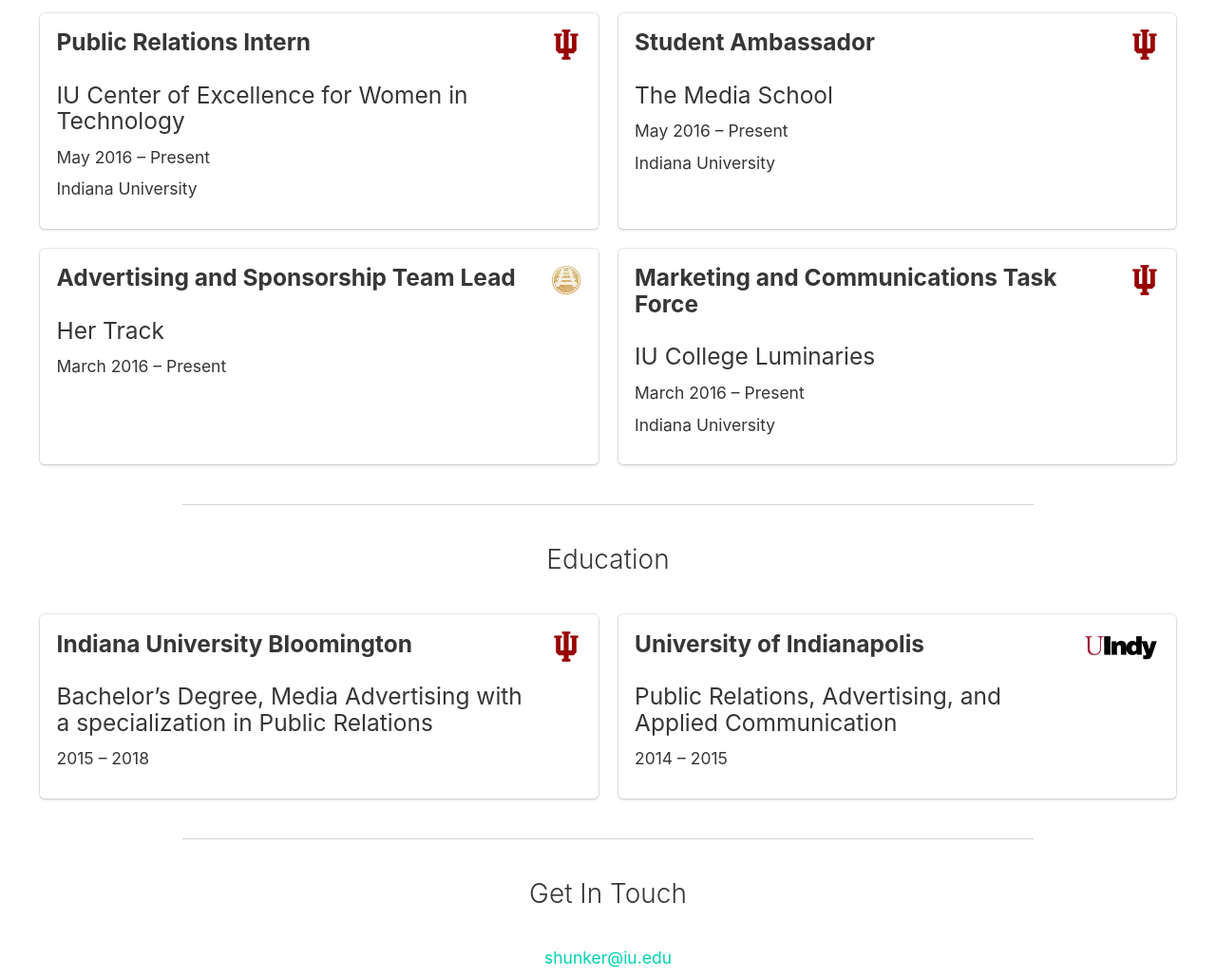
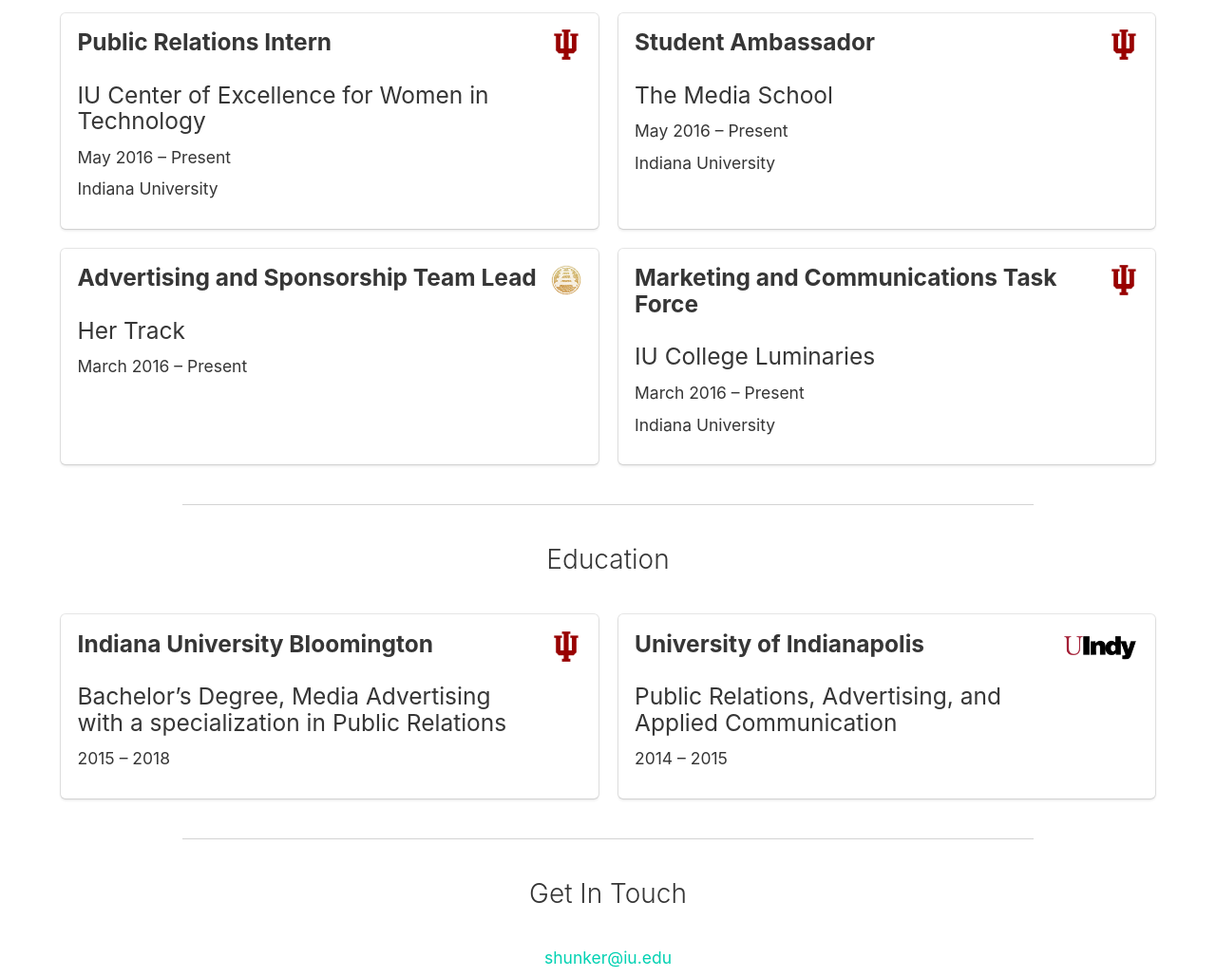
Before and after one commit to sarahhunker/sarahhunker.github.io, a plain HTML site: page index.html in a window 1280 px wide. Shown: the part 804-1833 px from the top of the page at 95% size. Drawn offline with Linux system fonts and the light colour scheme.

Commit message:
Actually fix padding

```diff
--- a/index.html
+++ b/index.html
@@ -51,7 +51,7 @@
     </div>
 
     <div class="hero-body">
-
+      <div class="container">
 	<div class="tile is-ancestor">
 	  <div class="tile is-parent">
 	    <div class="tile is-child box">
@@ -126,6 +126,8 @@
 	</div>
       </div>
 
+    </div><!-- End Container -->
+
     <div class="hero-footer footer-line"></div>
   </section>
 
@@ -135,6 +137,8 @@
     </div>
 
     <div class="hero-body">
+
+      <div class="container">
 
 	<div class="tile is-ancestor">
 	  <div class="tile is-parent">
@@ -171,6 +175,8 @@
 	  </div>
 	</div>
 
+      </div><!-- End Container -->
+
     </div>
 
     <div class="hero-footer footer-line"></div>
--- a/main.css
+++ b/main.css
@@ -1,6 +1,3 @@
-.tile.is-ancestor {
-    padding: 0 3rem;
-}
 .footer-line.hero-footer {
     height: 1px;
     background-color: lightgrey;
```
Lines whose indentation alone changed are shown as unchanged.
